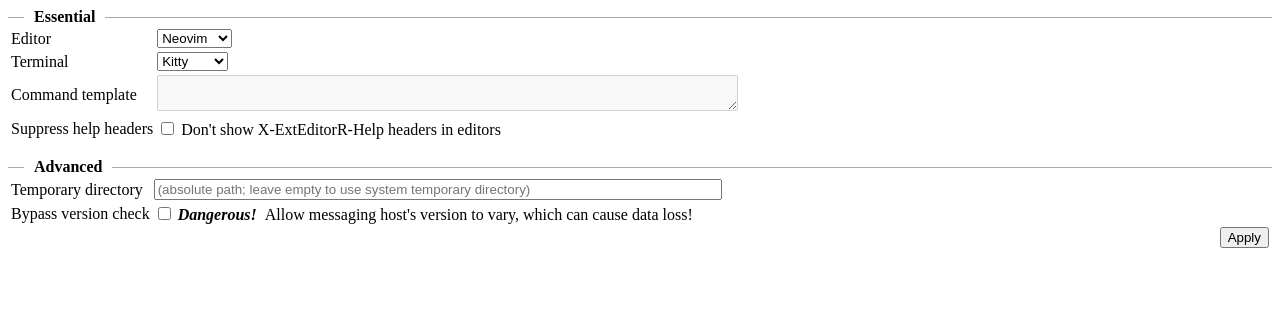
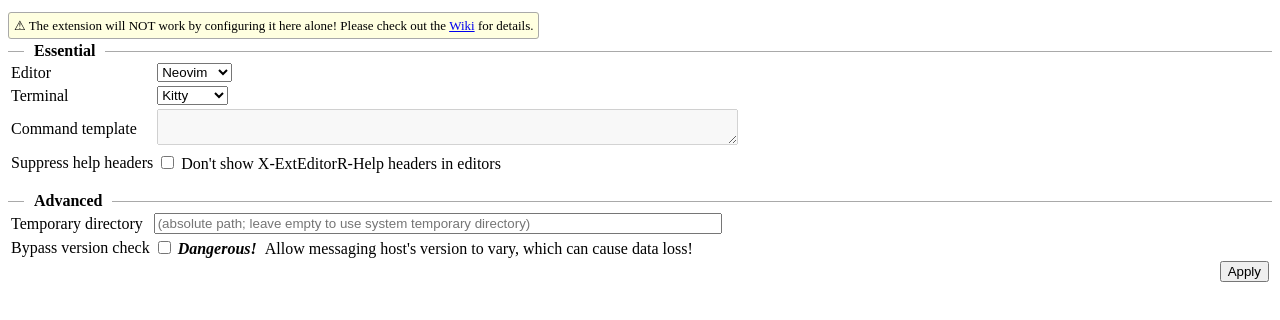
Before and after one commit to Frederick888/external-editor-revived, a browser extension: page extension/options/options.html in a window 1280 px wide. Drawn offline with Linux system fonts and the light colour scheme.

Commit message:
feat(ext): Show a wiki banner in options if unhealthy

```diff
--- a/extension/options/options.html
+++ b/extension/options/options.html
@@ -3,6 +3,20 @@
 <head>
   <meta http-equiv="content-type" content="text/html;charset=UTF-8">
   <style type="text/css" media="screen">
+    #banner {
+      margin: 1em 0 0.5em;
+    }
+
+    #banner>span {
+      font-size: small;
+      padding: 5px;
+      background-color: lightyellow;
+      border-style: solid;
+      border-width: 1px;
+      border-color: darkgrey;
+      border-radius: 3px;
+    }
+
     .divider {
       display: flex;
       flex-direction: row;
@@ -53,6 +67,12 @@
 </head>
 
 <body>
+  <div id="banner" style="display: none;">
+    <span>
+      ⚠ The extension will NOT work by configuring it here alone! Please check out the <a
+        href="https://github.com/Frederick888/external-editor-revived/wiki">Wiki</a> for details.
+    </span>
+  </div>
   <strong class="divider" style="margin-top: 0.5em;">Essential</strong>
   <table>
     <tr id="editor-row">
--- a/extension/options/options.js
+++ b/extension/options/options.js
@@ -14,6 +14,7 @@ const editors = {
 }
 const homebrewDefaultDir = '/usr/local/bin/'
 
+const banner = document.getElementById('banner')
 const editorSelect = document.getElementById('editor')
 const terminalRow = document.getElementById('terminal-row')
 const terminalSelect = document.getElementById('terminal')
@@ -150,7 +151,12 @@ async function saveSettings() {
 }
 
 async function loadSettings() {
-  const settings = await browser.storage.local.get(['editor', 'terminal', 'shell', 'template', 'temporaryDirectory', 'suppressHelpHeaders', 'bypassVersionCheck'])
+  const settings = await browser.storage.local.get(['healthy', 'editor', 'terminal', 'shell', 'template', 'temporaryDirectory', 'suppressHelpHeaders', 'bypassVersionCheck'])
+  if (settings.healthy === true) {
+    hideElement(banner)
+  } else {
+    showElement(banner)
+  }
   if (settings.editor) {
     editorSelect.value = settings.editor
     terminalSelect.value = settings.terminal
```
